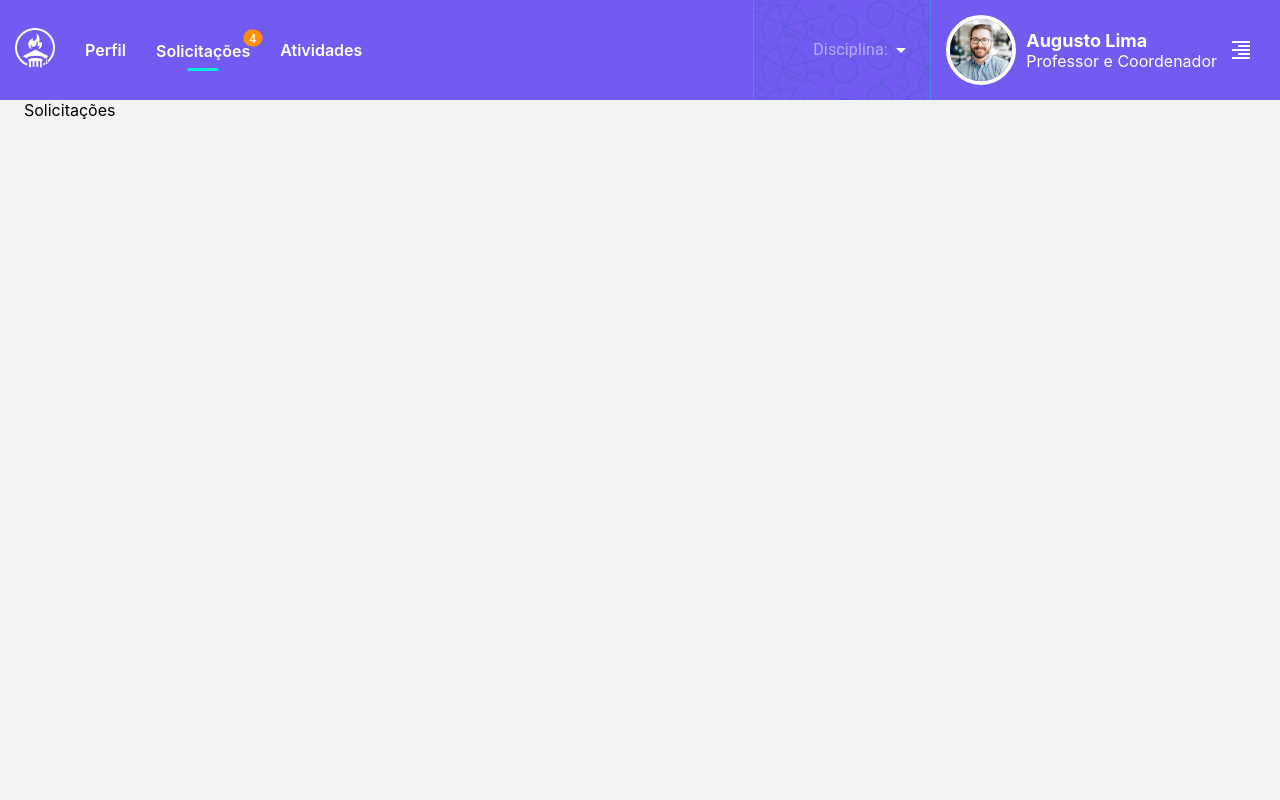
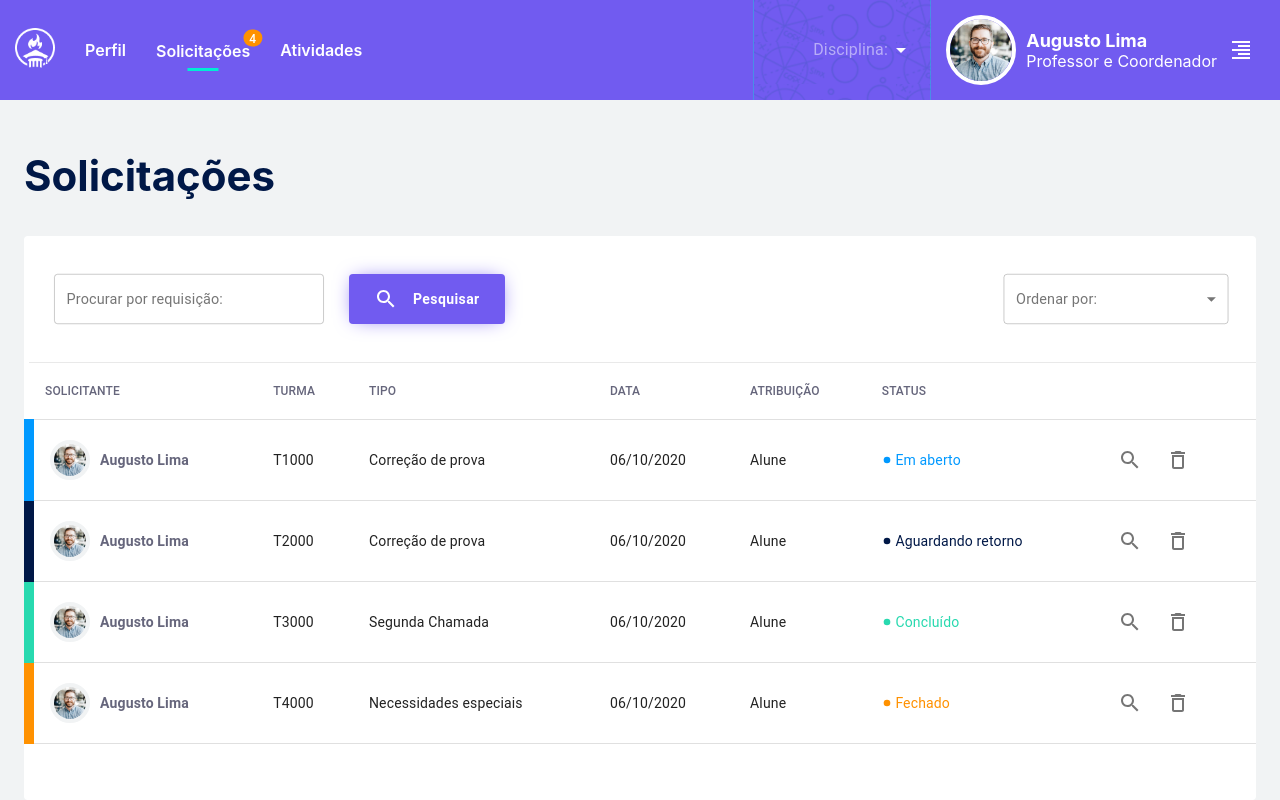
Before and after one commit to Alissonfm/prometheus-webapp-common-area, a React (Create React App) app: page /requests in a window 1280 px wide. Built offline with nearby package versions, Linux system fonts and the light colour scheme.

Commit message:
New: Develop request list page

```diff
--- a/src/assets/css/_mixins.scss
+++ b/src/assets/css/_mixins.scss
@@ -1,11 +1,11 @@
-@use 'variables';
+@import 'variables';
 
 //
 // Font-size
 // Mixin funciton, but same as REM css unit logic
 //
 @mixin fontSize($target) {
-    font-size: calc((#{$target} / #{variables.$f-base}) * 1rem);
+    font-size: calc((#{$target} / #{$f-base}) * 1rem);
 }
 
 //
@@ -13,8 +13,8 @@
 // TO DO: https://www.sitepoint.com/cross-media-query-extend-sass/
 //
 @mixin mediaQuery($breakpoint) {
-    @if map-has-key(variables.$breakpoints, $breakpoint) {
-        @media (min-width: map-get(variables.$breakpoints, $breakpoint)) {
+    @if map-has-key($breakpoints, $breakpoint) {
+        @media (min-width: map-get($breakpoints, $breakpoint)) {
             @content;
         }
     }
--- a/src/assets/css/_theme.scss
+++ b/src/assets/css/_theme.scss
@@ -19,3 +19,6 @@ $content: #66667c;
 $title: #64647a;
 $fontDark: #001847;
 $background: #f1f3f4;
+
+$lightBorder: #e9e9e9;
+$lightBackground: #fbfbfb;
--- a/src/atoms/button/button.jsx
+++ b/src/atoms/button/button.jsx
@@ -14,12 +14,12 @@ const COLORS = {
   'warn': 'bg--warn'
 };
 
-const Button = ({ type, color, className, click, children }) => {
-  const buttonType = TYPES[type || 'default'];
+const Button = ({ variant, type, color, className, click, children }) => {
+  const buttonType = TYPES[variant || 'default'];
   const buttonColor = COLORS[color || 'primary'];
   const buttonClasses = `custom-button ${buttonColor} ${className || ''}`;
 
-  return <MuiButton variant={buttonType} className={buttonClasses} onClick={click} disableElevation>{children}</MuiButton>
+  return <MuiButton type={type} variant={buttonType} className={buttonClasses} onClick={click} disableElevation>{children}</MuiButton>
 }
 
 export default Button;
--- a/src/pages/index.jsx
+++ b/src/pages/index.jsx
@@ -1,7 +1,9 @@
 import BasePage from './base-page/base-page';
 import Profile from './profile/profile';
+import Requests from './requests/requests';
 
 export {
   BasePage,
   Profile,
+  Requests
 };
--- /dev/null
+++ b/src/pages/requests/requests-mock.js
@@ -0,0 +1,16 @@
+
+const avatarProps = {
+    className: 'menu--avatar',
+    theme: 'dark',
+    name: 'Augusto Lima',
+    imageSrc: '../../assets/img/user-test.jpg',
+  };
+
+const REQUESTS = [
+    { id: `T1000-${Math.random()}`, requester: avatarProps , grade: 'T1000', type: 'test-validation', date: '06/10/2020', assingment: 'Alune', status: 'open'},
+    { id: `T2000-${Math.random()}`, requester: avatarProps , grade: 'T2000', type: 'test-validation', date: '06/10/2020', assingment: 'Alune', status: 'waiting'},
+    { id: `T3000-${Math.random()}`, requester: avatarProps , grade: 'T3000', type: 'test-second-chance', date: '06/10/2020', assingment: 'Alune', status: 'done'},
+    { id: `T4000-${Math.random()}`, requester: avatarProps , grade: 'T4000', type: 'special-need', date: '06/10/2020', assingment: 'Alune', status: 'dispatched'},
+];
+
+export default REQUESTS;
--- /dev/null
+++ b/src/pages/requests/requests.jsx
@@ -0,0 +1,138 @@
+import React from 'react';
+
+import _map from 'lodash/map';
+
+import {
+    Paper,
+    TextField,
+    FormControl,
+    InputLabel,
+    MenuItem,
+    Select,
+    Table,
+    TableBody,
+    TableCell,
+    TableContainer,
+    TableHead,
+    TableRow,
+    IconButton
+} from '@material-ui/core';
+import SearchIcon from '@material-ui/icons/Search';
+import DeleteOutlineIcon from '@material-ui/icons/DeleteOutline';
+import FiberManualRecordIcon from '@material-ui/icons/FiberManualRecord';
+
+import { Button as Btn } from '../../atoms';
+import { Avatar } from '../../molecules';
+
+import './requests.scss';
+import REQUESTS from './requests-mock.js';
+
+const DISPLAY_TYPE = {
+    'test-validation': 'Correção de prova',
+    'test-second-chance': 'Segunda Chamada',
+    'special-need': 'Necessidades especiais',
+};
+
+const DISPLAY_STATUS = {
+    'open': { statusText: 'Em aberto', statusStyle: 'statys--open'},
+    'waiting': { statusText: 'Aguardando retorno', statusStyle: 'statys--waiting'},
+    'done': { statusText: 'Concluído', statusStyle: 'statys--done'},
+    'dispatched': { statusText: 'Fechado', statusStyle: 'statys--dispatched'},
+};
+
+const RequestActions = ({request}) => {
+
+    return (<>
+        <IconButton onClick={() => console.log("Abrir a requisição: ", request)} aria-label="Ver detalhes da requisição">
+            <SearchIcon />
+        </IconButton>
+        <IconButton onClick={() => console.log("Apagar a requisição: ", request)} aria-label="Deletar solicitação">
+            <DeleteOutlineIcon />
+        </IconButton>
+    </>);
+};
+
+const TableRows = () => _map(REQUESTS, (row) => {
+    const { id, requester, assingment, grade, date, status, type } = row;
+    const displayType = DISPLAY_TYPE[type];
+    const { statusText, statusStyle } = DISPLAY_STATUS[status];
+    const requestClasses = `request ${statusStyle}` ;
+
+    return (
+        <TableRow key={id} className={requestClasses}>
+            <TableCell component="th" scope="row">
+                <Avatar {...requester} />
+            </TableCell>
+            <TableCell>{grade}</TableCell>
+            <TableCell>{displayType}</TableCell>
+            <TableCell>{date}</TableCell>
+            <TableCell>{assingment}</TableCell>
+            <TableCell className='status-cell'><FiberManualRecordIcon className='status-icon' fontSize="small" /> {statusText}</TableCell>
+            <TableCell><RequestActions request={row} /></TableCell>
+        </TableRow>
+    );
+});
+
+const Requests = (props) => {
+
+    const searchRequest = ($event) => {
+        $event.preventDefault();
+        console.log("Trying to search for: ", $event);
+    }
+
+    return (
+        <div className="request-page">
+            <div className="page-header">
+                <h2 className="title">Solicitações</h2>
+            </div>
+
+            <Paper className="page-content" elevation={0}>
+                <div class="request-search">
+                    <form onSubmit={searchRequest} noValidate={true} autoComplete="off">
+                        <div>
+                            <FormControl variant="outlined">
+                                <TextField className="search-term-input" id="outlined-basic" name="terms" label="Procurar por requisição:"  variant="outlined" />
+                            </FormControl>
+
+                            <Btn className="search-button" type="submit"><SearchIcon /> <span className="button-text">Pesquisar</span></Btn>
+                        </div>
+
+                        <FormControl className="filter-selector" variant="outlined">
+                            <InputLabel id="ordenar-requisicoes-label">Ordenar por:</InputLabel>
+                            <Select
+                            labelId="ordenar-requisicoes-label"
+                            label="Ordenar por:"
+                            name="filter"
+
+                            >
+                                <MenuItem value="teste">Teste de filtro</MenuItem>
+                            </Select>
+
+                        </FormControl>
+                    </form>
+                </div>
+
+                <TableContainer>
+                    <Table className="requests-table" aria-label="Lista de solicitações">
+                        <TableHead className="table-head">
+                            <TableRow>
+                                <TableCell>Solicitante</TableCell>
+                                <TableCell>Turma</TableCell>
+                                <TableCell>Tipo</TableCell>
+                                <TableCell>Data</TableCell>
+                                <TableCell>Atribuição</TableCell>
+                                <TableCell>Status</TableCell>
+                                <TableCell></TableCell>
+                            </TableRow>
+                        </TableHead>
+                        <TableBody>
+                            <TableRows />
+                        </TableBody>
+                    </Table>
+                </TableContainer>
+            </Paper>
+        </div>
+    );
+};
+
+export default Requests;
--- /dev/null
+++ b/src/pages/requests/requests.scss
@@ -0,0 +1,102 @@
+@import '../../assets/css/extendables';
+@import '../../assets/css/mixins';
+@import '../../assets/css/theme';
+
+.request-page {
+    padding-top: 50px;
+    height: 100%;
+    @extend %flex-v-start;
+
+    .page-header {
+        width: 100%;
+        .title {
+            @include fontSize(42);
+            color: $fontDark;
+            padding-bottom: 35px;
+        }
+    }
+
+    .page-content {
+        align-self: stretch;
+        width: 100%;
+        height: 100%;
+
+        .request-search {
+            width: 100%;
+            form {
+                @extend %flex-h-between;
+                width: 100%;
+                position: relative;
+                padding: 35px 15px;
+
+                > div {
+                    @extend %flex-h-between;
+                    align-content: center;
+                }
+
+                .search-term-input {
+                    min-width: 300px;
+                    transform: scale(0.9);
+                }
+
+                .search-button {
+                    margin-left: 10px;
+
+                    .button-text {
+                        padding-left: 15px;
+                    }
+                }
+
+                .filter-selector {
+                    transform: scale(0.9);
+
+                    .MuiInputBase-root {
+                        min-width: 250px;
+                    }
+                }
+            }
+        }
+
+        .requests-table {
+            min-width: 700px;
+            border-top: 1px solid $lightBorder;
+
+            .table-head {
+                .MuiTableCell-head {
+                    @include fontSize(12);
+                    color: $content;
+                    text-transform: uppercase;
+                }
+            }
+
+            .request {
+                border-left: 10px solid transparent;
+                .status-cell {
+                    .status-icon {
+                        @include fontSize(10);
+                    }
+                }
+
+                &.statys--open {
+                    border-color: $waitingColor;
+                    .status-cell { color: $waitingColor; }
+                }
+
+                &.statys--waiting {
+                    border-color: $fontDark;
+                    .status-cell { color: $fontDark; }
+                }
+
+                &.statys--done {
+                    border-color: $successColor;
+                    .status-cell { color: $successColor; }
+                }
+
+                &.statys--dispatched {
+                    border-color: $secondaryColor;
+                    .status-cell { color: $secondaryColor; }
+                }
+            }
+        }
+    }
+}
--- a/src/router/index.jsx
+++ b/src/router/index.jsx
@@ -1,7 +1,7 @@
 import _map from 'lodash/map';
 import * as React from 'react';
 import { Route, Switch } from 'react-router-dom';
-import { Profile } from '../pages';
+import { Profile, Requests } from '../pages';
 
 const ROUTES = [
   {
@@ -18,7 +18,7 @@ const ROUTES = [
   },
   {
     path: '/requests',
-    Component: () => (<div>Solicitações</div>),
+    Component: Requests,
   },
   {
     path: '/activities',
```
